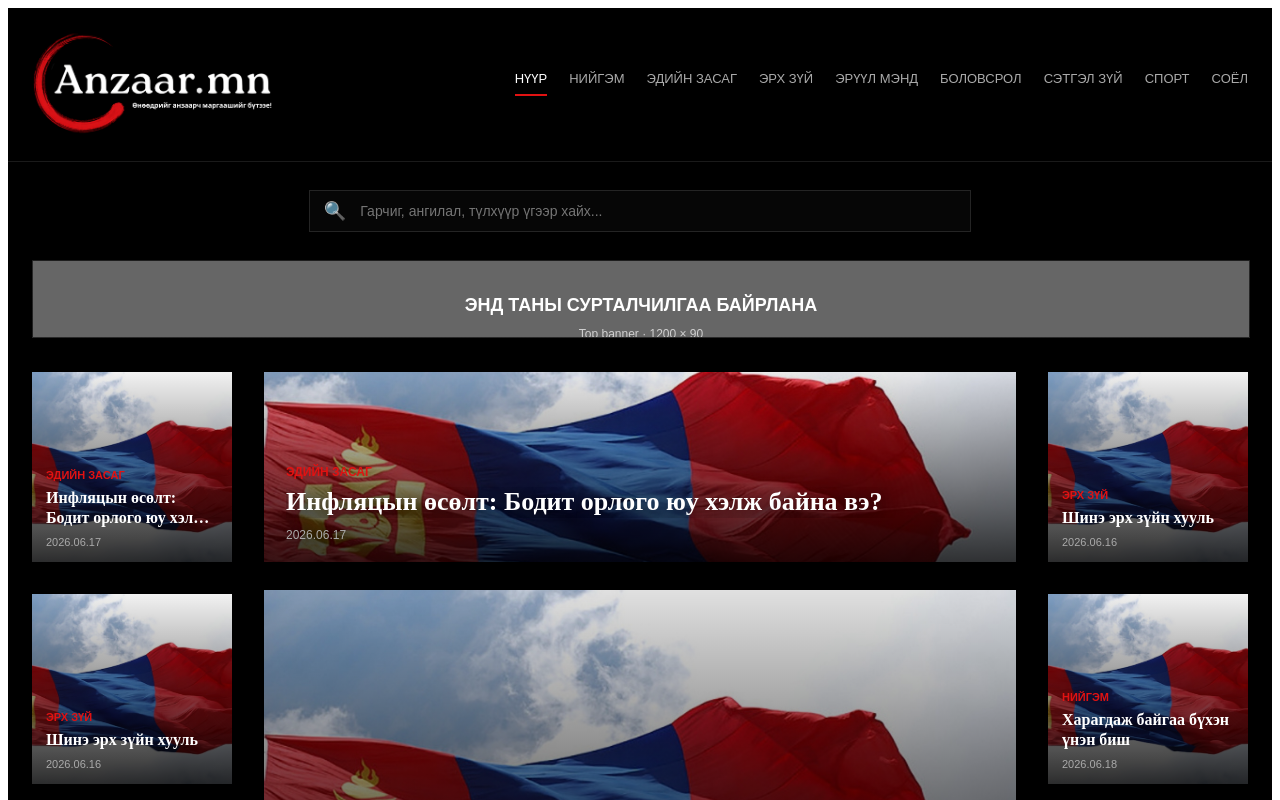
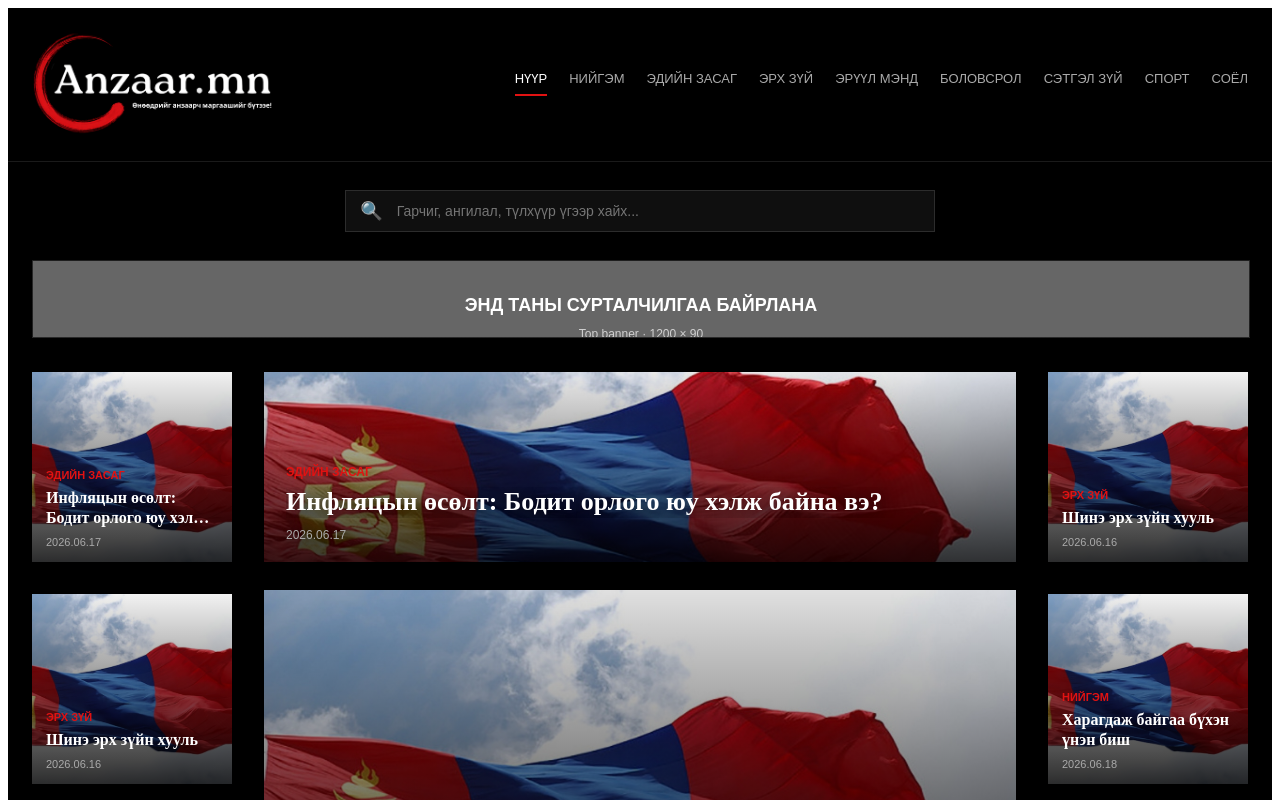
Before and after one commit to toogeemunkhtogtokh-ai/Anzaar-mn, a Next.js app: page / in a window 1280 px wide. Shown: the top 800 px of the page. Built offline with nearby package versions, Linux system fonts and the light colour scheme.

Commit message:
Update page.js

```diff
--- a/app/page.js
+++ b/app/page.js
@@ -353,14 +353,14 @@ const [searchQuery, setSearchQuery] = useState("");
       >
         <div
   style={{
-    width: "52%",
+    width: "46%",
     minWidth: 420,
     margin: "0 auto 28px",
     display: "flex",
     alignItems: "center",
     gap: 12,
     border: "1px solid rgba(255,255,255,.12)",
-    background: "rgba(255,255,255,.025)",
+    background: "#0f0f0f",
     padding: "11px 14px",
   }}
 >
```
